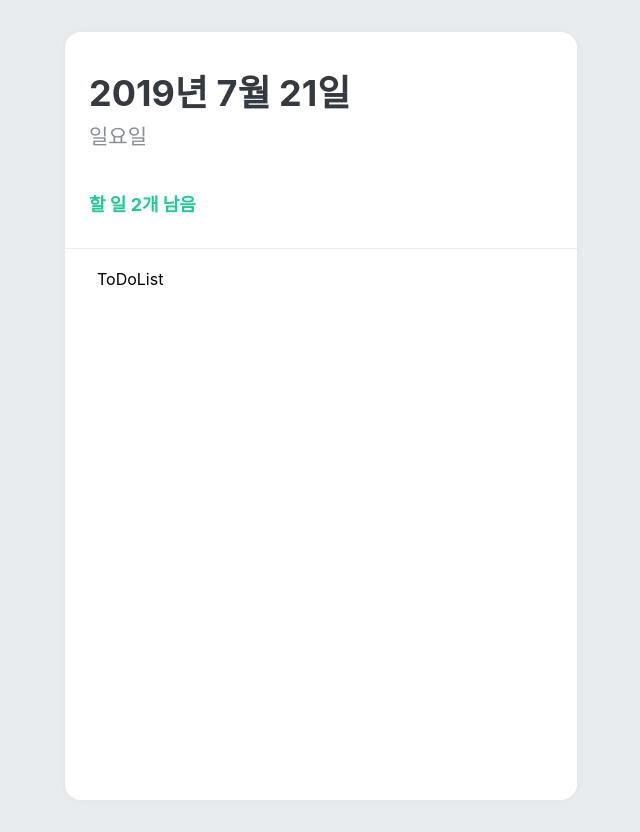
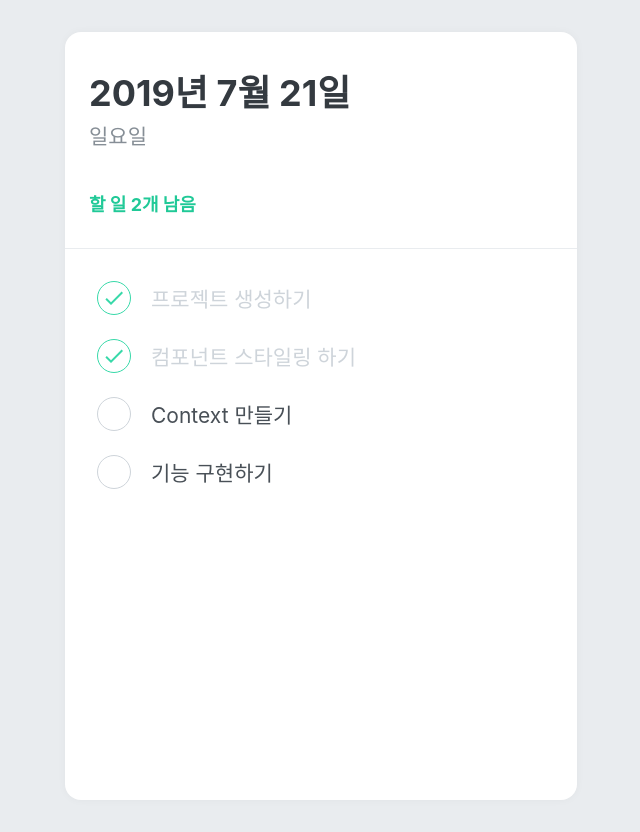
Before and after one commit to Ha-Young/react-todolist, a React (Create React App) app: page / in a window 1280 px wide. Shown: the whole page, without its empty margins (319-959 px from the left). Built offline with nearby package versions, Linux system fonts and the light colour scheme.

Commit message:
make ToDoItem Component

```diff
--- /dev/null
+++ b/src/components/ToDoItem.js
@@ -0,0 +1,73 @@
+import React from 'react';
+import styled, { css } from 'styled-components';
+import { MdDone, MdDelete } from 'react-icons/md';
+
+const CheckCircle = styled.div`
+  width: 32px;
+  height: 32px;
+  border-radius: 50%;
+  border: 1px solid #ced4da;
+  font-size: 24px;
+  display: flex;
+  align-items: center;
+  justify-content: center;
+  margin-right: 20px;
+  cursor: pointer;
+  ${(props) =>
+    props.done &&
+    css`
+      border: 1px solid #38d9a9;
+      color: #38d9a9;
+    `}
+`;
+
+const Text = styled.div`
+  flex: 1;
+  font-size: 21px;
+  color: #495057;
+  ${(props) =>
+    props.done &&
+    css`
+      color: #ced4da;
+    `}
+`;
+
+const Remove = styled.div`
+  opacity: 0;
+  display: flex;
+  align-items: center;
+  justify-content: center;
+  color: #dee2e6;
+  font-size: 24px;
+  cursor: pointer;
+  &:hover {
+    color: #ff6b6b;
+  }
+`;
+
+const ToDoItemBlock = styled.div`
+  display: flex;
+  align-items: center;
+  padding-top: 12px;
+  padding-bottom: 12px;
+
+  &:hover {
+    ${Remove} {
+      opacity: 1;
+    }
+  }
+`;
+
+function ToDoItem({ id, done, text }) {
+  return (
+    <ToDoItemBlock>
+      <CheckCircle done={done}>{done && <MdDone />}</CheckCircle>
+      <Text done={done}>{text}</Text>
+      <Remove>
+        <MdDelete />
+      </Remove>
+    </ToDoItemBlock>
+  );
+}
+
+export default ToDoItem;
--- a/src/components/ToDoList.js
+++ b/src/components/ToDoList.js
@@ -1,5 +1,6 @@
 import React from 'react';
 import styled from 'styled-components';
+import ToDoItem from './ToDoItem';
 
 const TodoListBlock = styled.div`
   flex: 1;
@@ -9,7 +10,14 @@ const TodoListBlock = styled.div`
 `;
 
 function ToDoList() {
-  return <TodoListBlock>ToDoList</TodoListBlock>;
+  return (
+    <TodoListBlock>
+      <ToDoItem text="프로젝트 생성하기" done={true} />
+      <ToDoItem text="컴포넌트 스타일링 하기" done={true} />
+      <ToDoItem text="Context 만들기" done={false} />
+      <ToDoItem text="기능 구현하기" done={false} />
+    </TodoListBlock>
+  );
 }
 
 export default ToDoList;
```
Also changed, not shown: package.json (line endings or trailing spaces).
